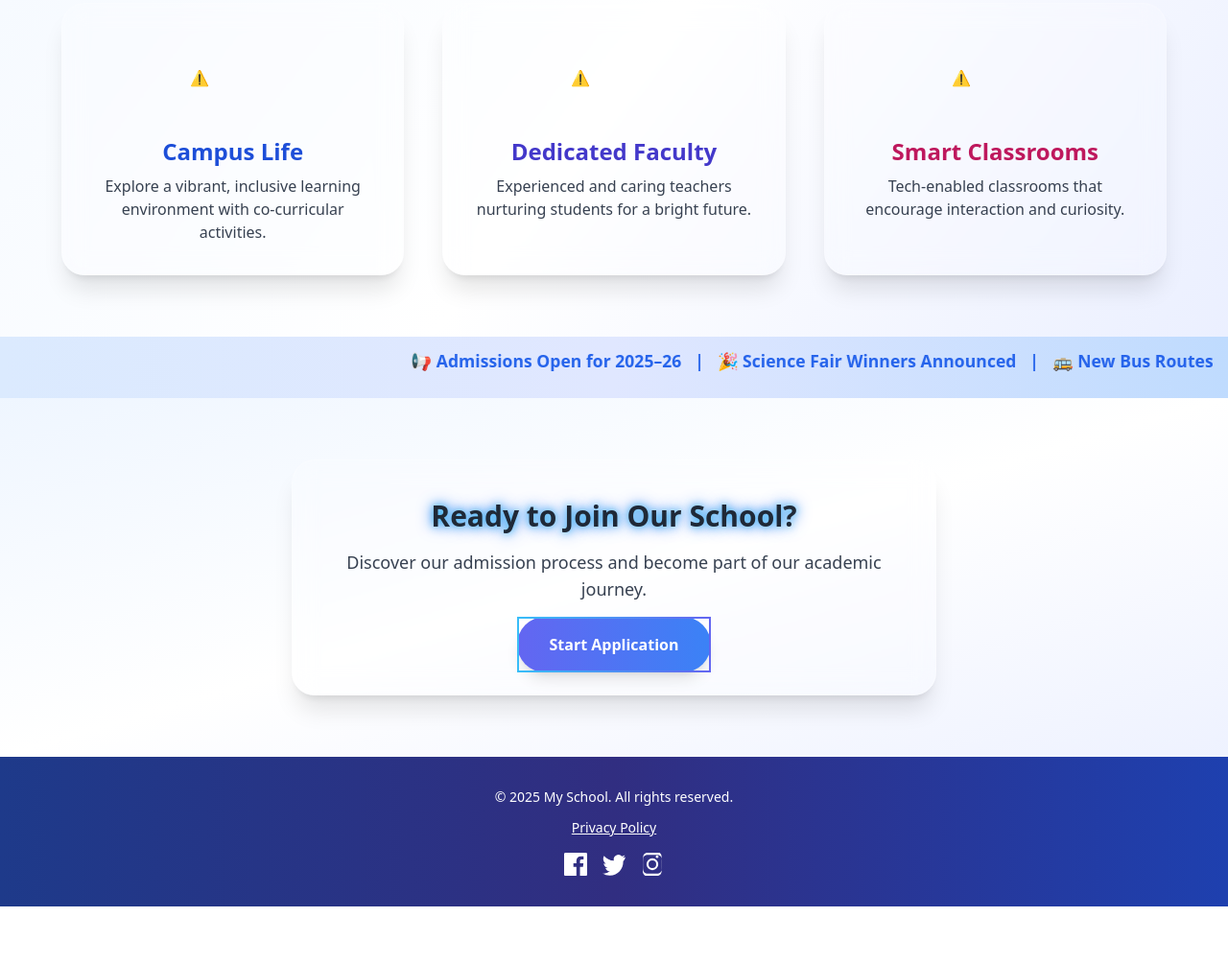
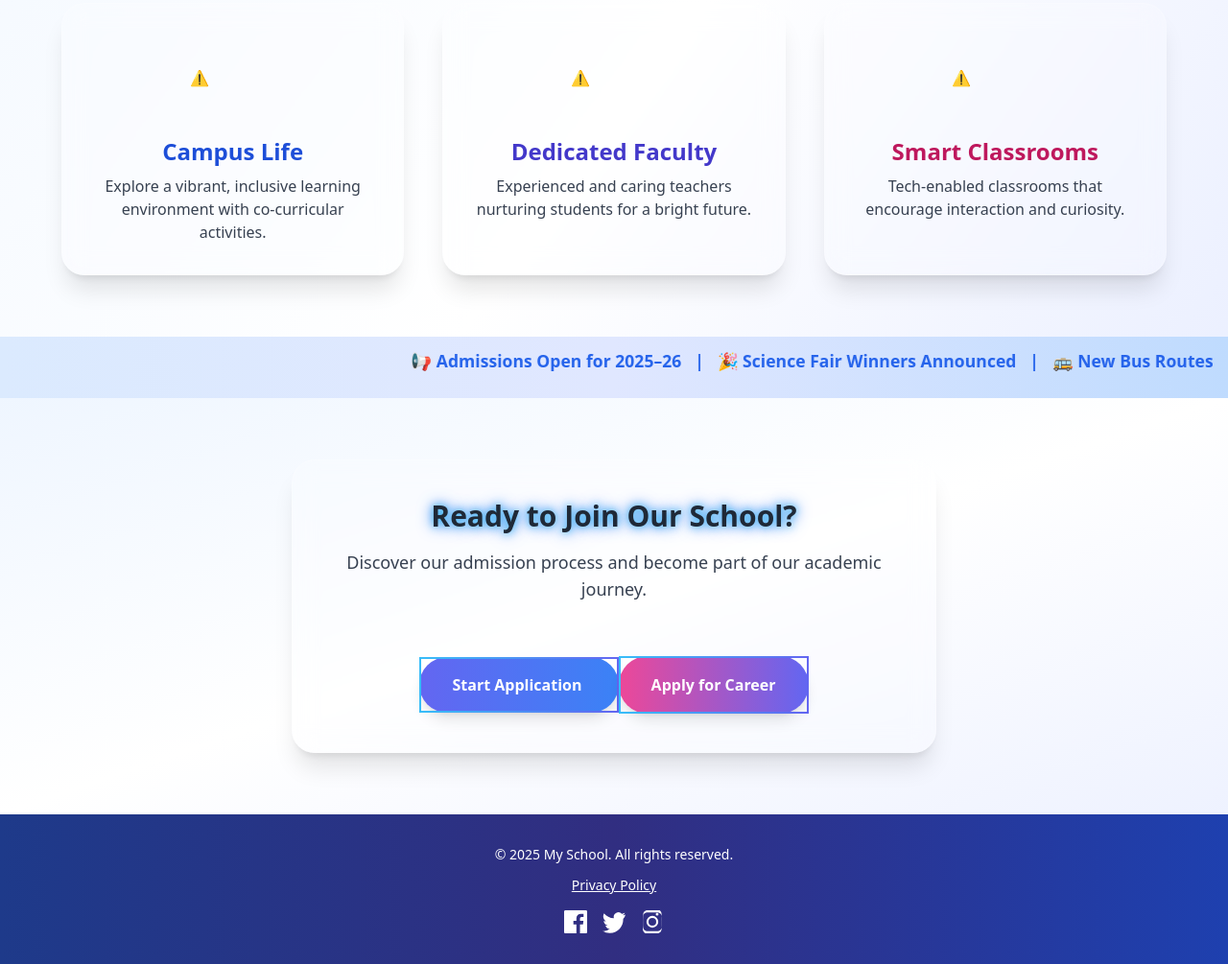
Before and after one commit to SYED-TAHER/school-demo-website, a plain HTML site: page index.html in a window 1280 px wide. Shown: the part 743-1748 px from the top of the page at 96% size. Before the commit the page ends 1688 px from the top, so only its background shows below. Drawn offline with nearby package versions, Linux system fonts and the light colour scheme; no server answers.

Commit message:
Update index.html

```diff
--- a/index.html
+++ b/index.html
@@ -120,6 +120,7 @@
   </section>
 
   <!-- CTA Section -->
+  <!-- CTA Section -->
 <section class="bg-gradient-to-br from-blue-50 via-white to-indigo-50 py-16 px-6 text-center">
   <div class="max-w-2xl mx-auto glass rounded-3xl shadow-xl p-10 animate-fadeInUp">
     <h3 class="text-3xl font-extrabold mb-4 neon">Ready to Join Our School?</h3>
@@ -128,8 +129,14 @@
        class="bg-gradient-to-r from-indigo-500 to-blue-500 text-white px-8 py-4 rounded-full font-bold shadow-lg hover:scale-105 hover:from-blue-600 hover:to-indigo-600 transition-all duration-300 gradient-border">
       Start Application
     </a>
+    <!-- 🔽 Add this below -->
+    <a href="career.html"
+       class="mt-6 inline-block bg-gradient-to-r from-pink-500 to-indigo-500 text-white font-bold px-8 py-4 rounded-full shadow-lg hover:scale-105 hover:from-indigo-600 hover:to-pink-600 transition-all duration-300 gradient-border">
+       Apply for Career
+    </a>
   </div>
 </section>
+
 
   <!-- Footer -->
   <footer class="bg-gradient-to-r from-blue-900 via-indigo-900 to-blue-800 text-white py-8 px-4 text-sm text-center animate-fadeInUp">
```
Lines whose indentation alone changed are shown as unchanged.
